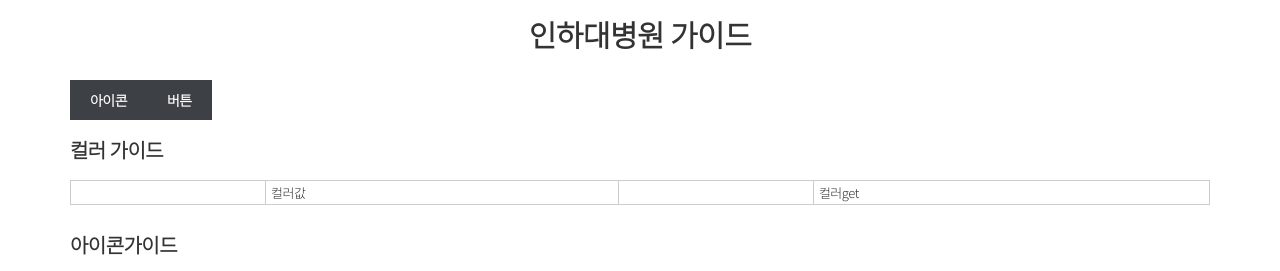
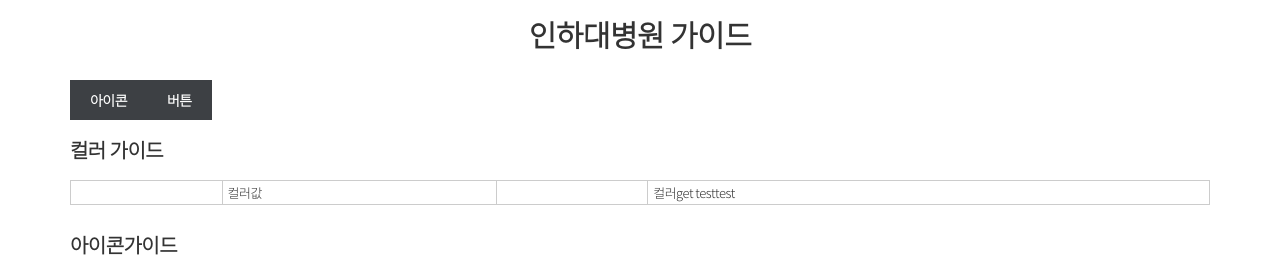
Before and after one commit to sookidak/inha, a plain HTML site: page guide.html in a window 1280 px wide. Shown: the top 271 px of the page. Drawn offline with nearby package versions, Linux system fonts and the light colour scheme; files that its build step writes are made by us from their sources.

Commit message:
branch test

```diff
--- a/guide.html
+++ b/guide.html
@@ -37,7 +37,7 @@
 					<div class="box-g1"></div>
 				</th>
 				<td>
-					컬러get
+					컬러get testtest
 				</td>
 			</tr>
 		</table>
```
